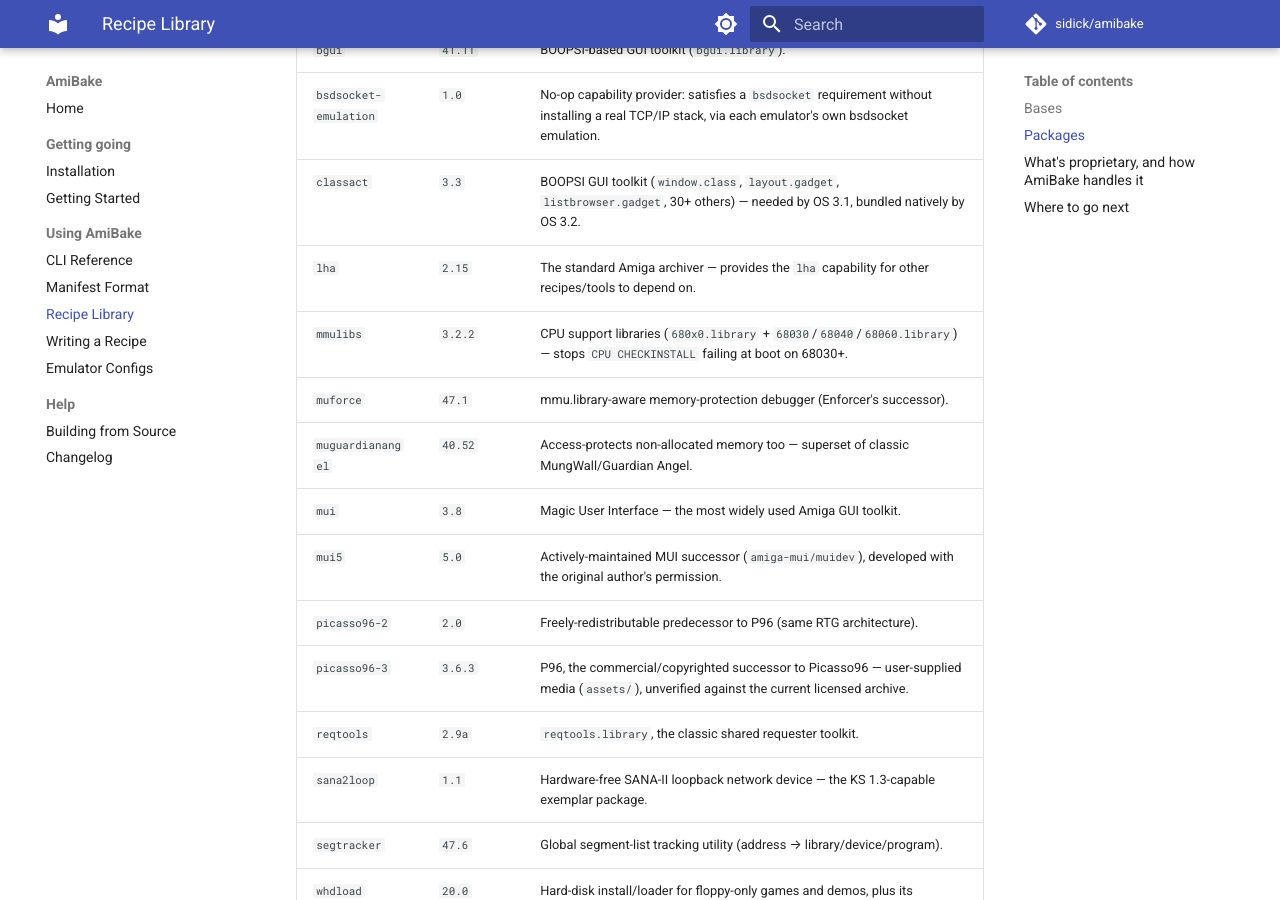
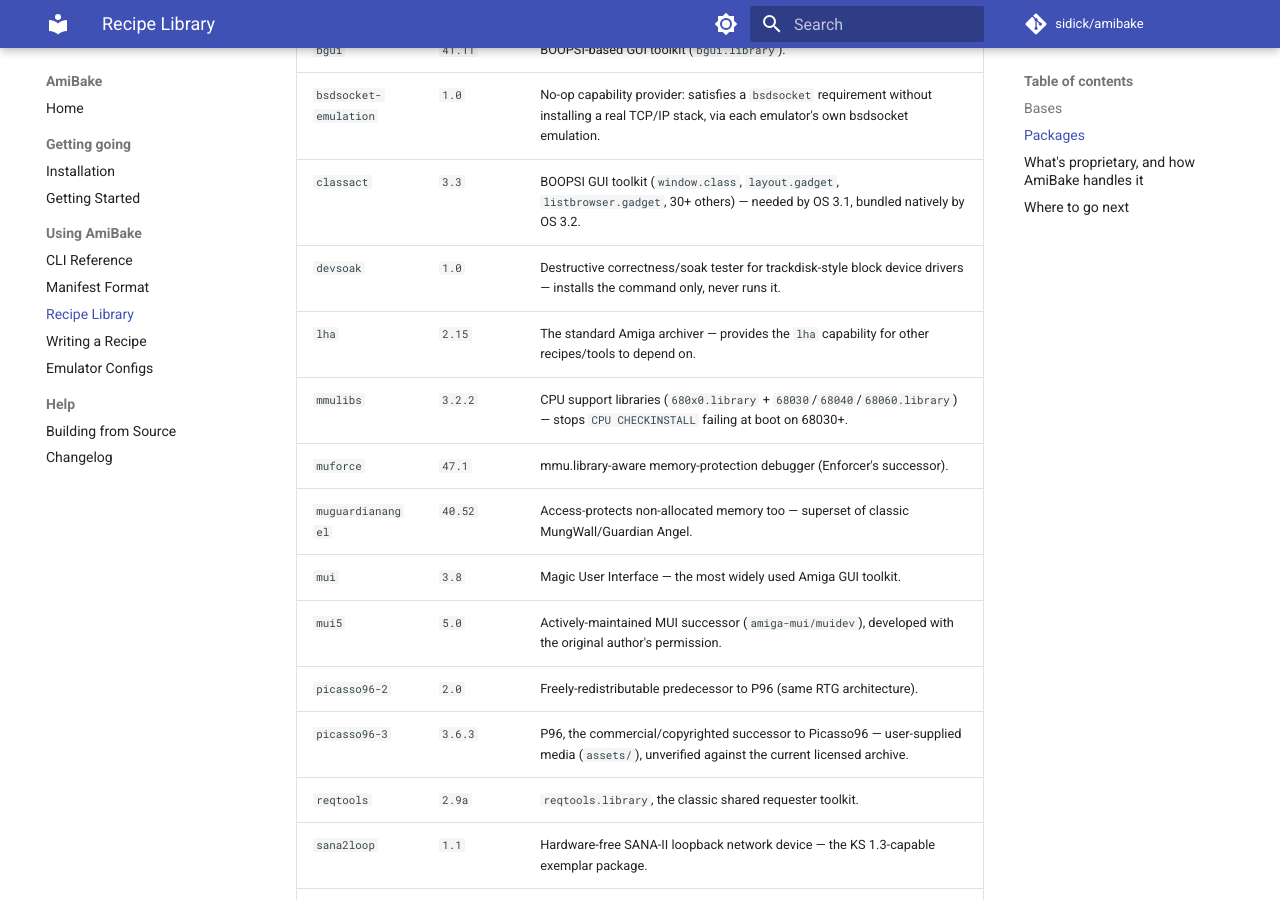
Before and after one commit to sidick/amibake, an MkDocs documentation site: the page built from userdocs/Recipes.md, in a window 1280 px wide and 900 px high, scrolled down 1135 px. Built offline with MkDocs 1.6.1 and Material for MkDocs 9.7.7, drawn with Linux system fonts in a browser that asks for light colours; comment, search, counter and statistics services are not loaded; the version menu is left out.

Commit message:
recipes/devsoak: destructive block-device soak tester
devsoak 1.0 (github.com/sidick/devsoak, also Aminet dev/misc/
devsoak.lha — verified byte-identical, same sha256). Sourced from
the tagged GitHub release per the recipe contract's preference:
Aminet's devsoak.lha is a rolling unversioned filename that can't
express a second version later.

Archive layout read from the real .lha with our own lhafile-based
extractor. devsoak.quirks is installed alongside the binary in
SYS:C/ because README.md pins the lookup to "the current directory,
then PROGDIR:" — split them and every seeded quirk is silently
lost. README.md is the whole manual, so it ships to SYS:Help/ as
devsoak.md; LICENSE excluded, same as bgui/amipilot.

Deliberately no user-startup fragment: the tool overwrites every
sector in its range with no undo, so nothing here runs it — an
install only puts the command on the tree.

Verified by a real build against the wb1.3 base (its readme's 1.3 /
68000 / no-utility.library floor is real and defended upstream via
-mcrt=nix13): devsoak, devsoak.quirks and Help/devsoak.md all land.

```diff
--- a/userdocs/Recipes.md
+++ b/userdocs/Recipes.md
@@ -30,6 +30,7 @@
 | `bgui` | `41.11` | BOOPSI-based GUI toolkit (`bgui.library`). |
 | `bsdsocket-emulation` | `1.0` | No-op capability provider: satisfies a `bsdsocket` requirement without installing a real TCP/IP stack, via each emulator's own bsdsocket emulation. |
 | `classact` | `3.3` | BOOPSI GUI toolkit (`window.class`, `layout.gadget`, `listbrowser.gadget`, 30+ others) — needed by OS 3.1, bundled natively by OS 3.2. |
+| `devsoak` | `1.0` | Destructive correctness/soak tester for trackdisk-style block device drivers — installs the command only, never runs it. |
 | `lha` | `2.15` | The standard Amiga archiver — provides the `lha` capability for other recipes/tools to depend on. |
 | `mmulibs` | `3.2.2` | CPU support libraries (`680x0.library` + `68030`/`68040`/`68060.library`) — stops `CPU CHECKINSTALL` failing at boot on 68030+. |
 | `muforce` | `47.1` | mmu.library-aware memory-protection debugger (Enforcer's successor). |
```
Also changed, not shown: 1 other file.
